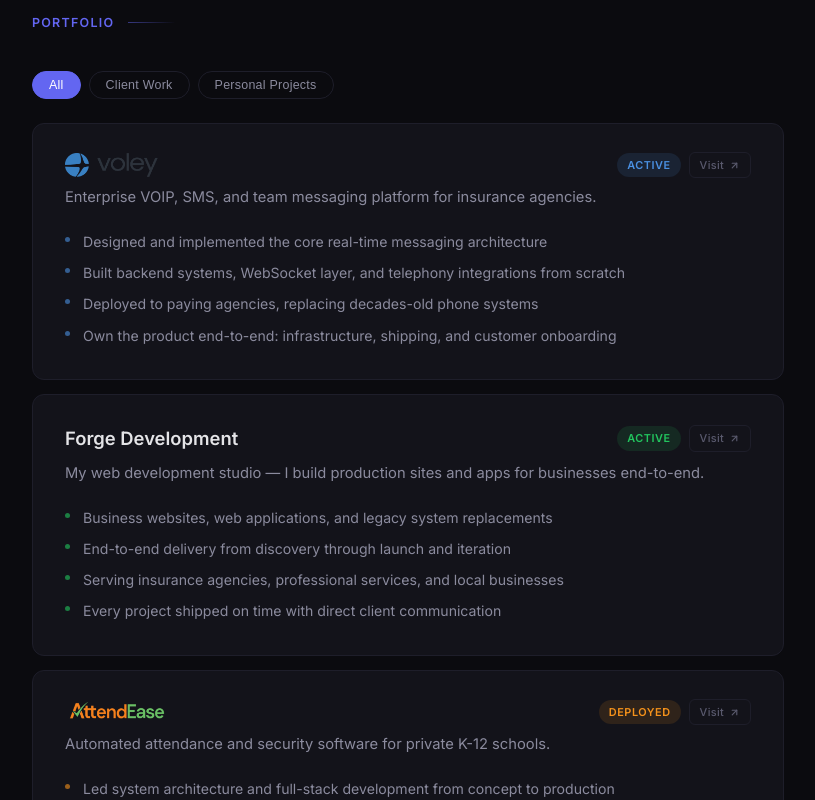
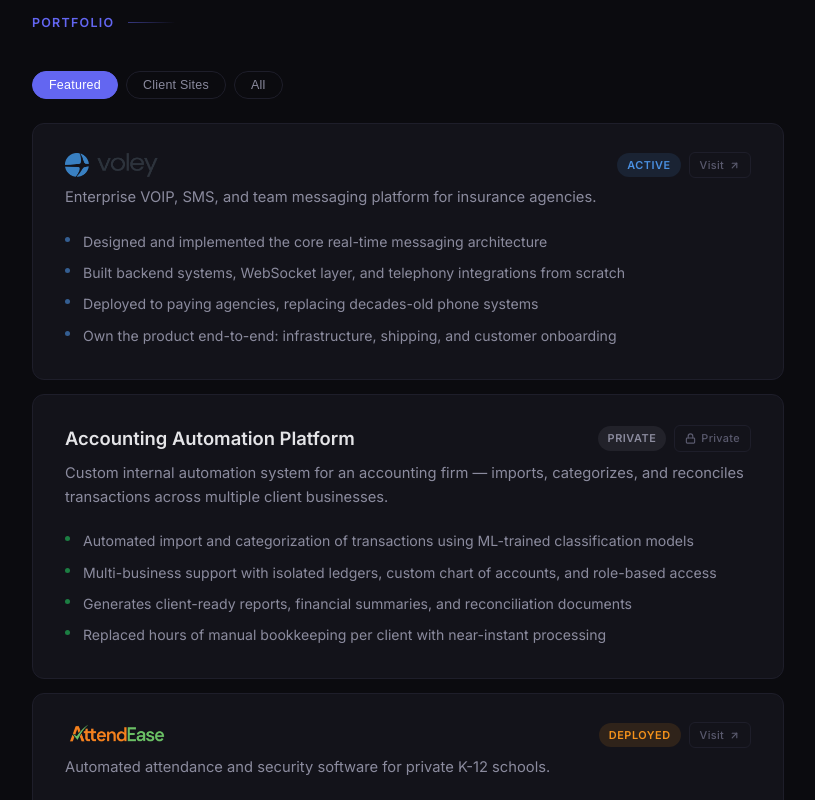
Before and after one commit to johnnyt16/personal_site, a React (Vite) app: page / in a window 1280 px wide. Shown: the part 1180-1980 px from the top of the page, without its empty margins (232-1047 px from the left). Built offline with nearby package versions, Linux system fonts and the light colour scheme.

Commit message:
trey again

```diff
--- a/src/index.css
+++ b/src/index.css
@@ -418,6 +418,15 @@
   background: rgba(34, 197, 94, 0.12);
 }
 
+.tag-private {
+  color: #8b8b9e;
+  background: rgba(139, 139, 158, 0.12);
+}
+
+.tag-accounting {
+  color: #22c55e;
+}
+
 /* ─── Portfolio Filters ─── */
 .portfolio-filters {
   display: flex;
@@ -628,6 +637,145 @@
   border-radius: 50%;
   background: #A855F7;
   opacity: 0.6;
+}
+
+.card-accounting .project-details li::before {
+  content: '';
+  position: absolute;
+  left: 0;
+  top: 11px;
+  width: 5px;
+  height: 5px;
+  border-radius: 50%;
+  background: #22c55e;
+  opacity: 0.6;
+}
+
+/* Private badge */
+.project-private-badge {
+  display: inline-flex;
+  align-items: center;
+  gap: 5px;
+  font-size: 0.68rem;
+  font-weight: 500;
+  color: var(--text-dim);
+  padding: 3px 10px;
+  border-radius: 6px;
+  border: 1px solid var(--border);
+  letter-spacing: 0.03em;
+}
+
+/* Portfolio divider */
+.portfolio-divider {
+  height: 1px;
+  background: linear-gradient(90deg, transparent, var(--border), transparent);
+  margin: 40px 0;
+}
+
+/* Sites subheader (shown in "All" tab) */
+.sites-subheader {
+  margin-bottom: 20px;
+}
+
+.sites-subheader span {
+  font-size: 0.72rem;
+  font-weight: 600;
+  color: var(--text-dim);
+  letter-spacing: 0.08em;
+  text-transform: uppercase;
+}
+
+/* ─── Client Sites Grid ─── */
+.sites-grid {
+  display: grid;
+  grid-template-columns: 1fr 1fr;
+  gap: 14px;
+}
+
+.site-card {
+  background: var(--surface);
+  border: 1px solid var(--border);
+  border-radius: 12px;
+  overflow: hidden;
+  transition: border-color 0.3s ease;
+  height: 100%;
+}
+
+.site-card:hover {
+  border-color: rgba(99, 102, 241, 0.2);
+}
+
+.site-preview {
+  height: 100px;
+  display: flex;
+  align-items: center;
+  justify-content: center;
+  position: relative;
+  overflow: hidden;
+}
+
+.site-preview-label {
+  font-size: 1.4rem;
+  font-weight: 700;
+  color: rgba(255, 255, 255, 0.08);
+  letter-spacing: 0.06em;
+  text-transform: uppercase;
+  user-select: none;
+}
+
+.site-info {
+  padding: 16px 18px 18px;
+}
+
+.site-info-header {
+  display: flex;
+  align-items: center;
+  justify-content: space-between;
+  gap: 8px;
+}
+
+.site-ref-link {
+  display: inline-flex;
+  align-items: center;
+  gap: 4px;
+  font-size: 0.65rem;
+  font-weight: 500;
+  color: var(--text-dim);
+  padding: 2px 8px;
+  border-radius: 5px;
+  border: 1px solid var(--border);
+  text-decoration: none;
+  letter-spacing: 0.02em;
+  transition: color 0.2s ease, border-color 0.2s ease;
+  flex-shrink: 0;
+}
+
+.site-ref-link:hover {
+  color: var(--text);
+  border-color: var(--text-muted);
+}
+
+.site-name {
+  font-size: 0.92rem;
+  font-weight: 600;
+  color: var(--text);
+  margin-bottom: 4px;
+}
+
+.site-type {
+  font-size: 0.68rem;
+  font-weight: 500;
+  color: var(--accent);
+  letter-spacing: 0.04em;
+  text-transform: uppercase;
+  display: block;
+  margin-bottom: 8px;
+}
+
+.site-desc {
+  font-size: 0.8rem;
+  color: var(--text-muted);
+  line-height: 1.55;
 }
 
 /* ─── Process Timeline ─── */
@@ -896,7 +1044,8 @@
 
 /* ─── Responsive ─── */
 @media (max-width: 768px) {
-  .services-grid {
+  .services-grid,
+  .sites-grid {
     grid-template-columns: 1fr;
   }
 }
--- a/src/sections/Portfolio.jsx
+++ b/src/sections/Portfolio.jsx
@@ -5,7 +5,14 @@
 import TiltCard from '../components/TiltCard';
 import { ArrowUpRightIcon } from '../components/Icons';
 
-const projects = [
+const LockIcon = () => (
+  <svg width="11" height="11" viewBox="0 0 24 24" fill="none" stroke="currentColor" strokeWidth="2.5" strokeLinecap="round" strokeLinejoin="round">
+    <rect x="3" y="11" width="18" height="11" rx="2" ry="2" />
+    <path d="M7 11V7a5 5 0 0 1 10 0v4" />
+  </svg>
+);
+
+const featured = [
   {
     id: 'voley',
     title: 'Voley',
@@ -15,13 +22,45 @@
     cardClass: 'card-voley',
     spotlightColor: 'rgba(74, 144, 226, 0.12)',
     link: 'https://letsvoley.com',
-    category: 'client',
     desc: 'Enterprise VOIP, SMS, and team messaging platform for insurance agencies.',
     details: [
       'Designed and implemented the core real-time messaging architecture',
       'Built backend systems, WebSocket layer, and telephony integrations from scratch',
       'Deployed to paying agencies, replacing decades-old phone systems',
       'Own the product end-to-end: infrastructure, shipping, and customer onboarding',
+    ],
+  },
+  {
+    id: 'accounting',
+    title: 'Accounting Automation Platform',
+    name: 'Accounting Automation Platform',
+    tag: 'Private',
+    tagClass: 'tag-private',
+    cardClass: 'card-accounting',
+    spotlightColor: 'rgba(34, 197, 94, 0.12)',
+    private: true,
+    desc: 'Custom internal automation system for an accounting firm — imports, categorizes, and reconciles transactions across multiple client businesses.',
+    details: [
+      'Automated import and categorization of transactions using ML-trained classification models',
+      'Multi-business support with isolated ledgers, custom chart of accounts, and role-based access',
+      'Generates client-ready reports, financial summaries, and reconciliation documents',
+      'Replaced hours of manual bookkeeping per client with near-instant processing',
+    ],
+  },
+  {
+    id: 'attendease',
+    title: 'AttendEase',
+    logo: '/attendease-logo.png',
+    tag: 'Deployed',
+    tagClass: 'tag-attendease',
+    cardClass: 'card-attendease',
+    spotlightColor: 'rgba(245, 146, 27, 0.10)',
+    link: 'https://attend-ease.com',
+    desc: 'Automated attendance and security software for private K-12 schools.',
+    details: [
+      'Led system architecture and full-stack development from concept to production',
+      'Deployed in live school environments processing hundreds of check-ins daily',
+      'Designed with FERPA and real-world operational constraints from day one',
     ],
   },
   {
@@ -33,30 +72,12 @@
     cardClass: 'card-forge',
     spotlightColor: 'rgba(34, 197, 94, 0.12)',
     link: 'https://theforgedev.com',
-    category: 'client',
     desc: 'My web development studio — I build production sites and apps for businesses end-to-end.',
     details: [
       'Business websites, web applications, and legacy system replacements',
       'End-to-end delivery from discovery through launch and iteration',
       'Serving insurance agencies, professional services, and local businesses',
       'Every project shipped on time with direct client communication',
-    ],
-  },
-  {
-    id: 'attendease',
-    title: 'AttendEase',
-    logo: '/attendease-logo.png',
-    tag: 'Deployed',
-    tagClass: 'tag-attendease',
-    cardClass: 'card-attendease',
-    spotlightColor: 'rgba(245, 146, 27, 0.10)',
-    link: 'https://attend-ease.com',
-    category: 'client',
-    desc: 'Automated attendance and security software for private K-12 schools.',
-    details: [
-      'Led system architecture and full-stack development from concept to production',
-      'Deployed in live school environments processing hundreds of check-ins daily',
-      'Designed with FERPA and real-world operational constraints from day one',
     ],
   },
   {
@@ -68,7 +89,6 @@
     cardClass: 'card-junzi',
     spotlightColor: 'rgba(255, 255, 255, 0.06)',
     link: 'https://www.bejunzi.com',
-    category: 'personal',
     desc: 'A public discourse platform built to surface truth through structured debate, not popularity.',
     details: [
       'Inspired by Greek philosophy and the lack of foundational reasoning in modern discourse',
@@ -85,7 +105,6 @@
     tagClass: 'tag-infra',
     cardClass: 'card-infra',
     spotlightColor: 'rgba(168, 85, 247, 0.10)',
-    category: 'personal',
     details: [
       'Multi-tenant SaaS architectures with isolated customer environments',
       'Custom rate limiting, webhook ingestion, and authentication services',
@@ -95,18 +114,68 @@
   },
 ];
 
-const filters = [
+const clientSites = [
+  {
+    id: 'tidal',
+    name: 'Tidal Construction Group',
+    type: 'General Contractor',
+    desc: 'Lead generation site with project gallery, quote requests, and service area pages.',
+    gradient: 'linear-gradient(135deg, #1a3a2a, #0d1f17)',
+    ref: 'https://tidalconstructiongroup.com',
+  },
+  {
+    id: 'levon',
+    name: 'Levon Biss Photography',
+    type: 'Photographer',
+    desc: 'Portfolio site with full-bleed galleries, session booking, and client proofing.',
+    gradient: 'linear-gradient(135deg, #2a1a2e, #1a0f1e)',
+    ref: 'https://www.levonbiss.com',
+  },
+  {
+    id: 'isleblue',
+    name: 'Isle Blue Rentals',
+    type: 'Direct Booking · Vacation Rental',
+    desc: 'Direct booking platform replacing Airbnb fees with calendar sync, payments, and guest messaging.',
+    gradient: 'linear-gradient(135deg, #1a2a3a, #0f1a24)',
+    ref: 'https://isleblue.co',
+  },
+  {
+    id: 'warren',
+    name: 'Warren Insurance Group',
+    type: 'Insurance Agency',
+    desc: 'Multi-line agency site with quote funnels, carrier info, and agent bios.',
+    gradient: 'linear-gradient(135deg, #2a2a1a, #1a1a0f)',
+    ref: 'https://warreninsurancegroup.com',
+  },
+  {
+    id: 'oliver',
+    name: 'Oliver Burns Studio',
+    type: 'Interior Design',
+    desc: 'Portfolio and inquiry site with project case studies, mood boards, and consultation booking.',
+    gradient: 'linear-gradient(135deg, #2e1a2a, #1e0f1a)',
+    ref: 'https://www.oliverburns.com',
+  },
+  {
+    id: 'everybody',
+    name: 'Everybody Fights',
+    type: 'Gym & Fitness',
+    desc: 'Membership site with class schedules, trainer profiles, and online sign-up.',
+    gradient: 'linear-gradient(135deg, #1a2a2a, #0f1a1a)',
+    ref: 'https://www.everybodyfights.com',
+  },
+];
+
+const tabs = [
+  { label: 'Featured', value: 'featured' },
+  { label: 'Client Sites', value: 'sites' },
   { label: 'All', value: 'all' },
-  { label: 'Client Work', value: 'client' },
-  { label: 'Personal Projects', value: 'personal' },
 ];
 
 export default function Portfolio() {
-  const [filter, setFilter] = useState('all');
+  const [tab, setTab] = useState('featured');
 
-  const filtered = filter === 'all'
-    ? projects
-    : projects.filter((p) => p.category === filter);
+  const showFeatured = tab === 'featured' || tab === 'all';
+  const showSites = tab === 'sites' || tab === 'all';
 
   return (
     <section className="content-section" id="portfolio">
@@ -117,29 +186,29 @@
       </AnimatedContent>
 
       <div className="portfolio-filters">
-        {filters.map((f) => (
+        {tabs.map((t) => (
           <button
-            key={f.value}
-            className={`filter-btn${filter === f.value ? ' filter-active' : ''}`}
-            onClick={() => setFilter(f.value)}
+            key={t.value}
+            className={`filter-btn${tab === t.value ? ' filter-active' : ''}`}
+            onClick={() => setTab(t.value)}
           >
-            {f.label}
+            {t.label}
           </button>
         ))}
       </div>
 
-      <motion.div className="projects-grid" layout>
-        <AnimatePresence mode="popLayout">
-          {filtered.map((p) => (
+      <AnimatePresence mode="wait">
+        {showFeatured && (
           <motion.div
-              key={p.id}
-              layout
-              initial={{ opacity: 0, scale: 0.95 }}
-              animate={{ opacity: 1, scale: 1 }}
-              exit={{ opacity: 0, scale: 0.95 }}
+            key="featured"
+            className="projects-grid"
+            initial={{ opacity: 0, y: 12 }}
+            animate={{ opacity: 1, y: 0 }}
+            exit={{ opacity: 0, y: -12 }}
             transition={{ duration: 0.3 }}
           >
-              <TiltCard>
+            {featured.map((p) => (
+              <TiltCard key={p.id}>
                 <SpotlightCard className={`project-card ${p.cardClass}`} spotlightColor={p.spotlightColor}>
                   <div className="project-content">
                     <div className="project-header">
@@ -150,11 +219,15 @@
                       )}
                       <div className="project-header-right">
                         <span className={`project-tag ${p.tagClass}`}>{p.tag}</span>
-                        {p.link && (
+                        {p.private ? (
+                          <span className="project-private-badge">
+                            <LockIcon /> Private
+                          </span>
+                        ) : p.link ? (
                           <a href={p.link} target="_blank" rel="noopener noreferrer" className="project-visit-btn">
                             Visit <ArrowUpRightIcon />
                           </a>
-                        )}
+                        ) : null}
                       </div>
                     </div>
                     {p.desc && <p className="project-desc">{p.desc}</p>}
@@ -166,10 +239,60 @@
                   </div>
                 </SpotlightCard>
               </TiltCard>
+            ))}
+          </motion.div>
+        )}
+
+        {showFeatured && showSites && (
+          <div className="portfolio-divider" />
+        )}
+
+        {showSites && (
+          <motion.div
+            key="sites"
+            initial={{ opacity: 0, y: 12 }}
+            animate={{ opacity: 1, y: 0 }}
+            exit={{ opacity: 0, y: -12 }}
+            transition={{ duration: 0.3, delay: showFeatured ? 0.1 : 0 }}
+          >
+            {tab === 'all' && (
+              <div className="sites-subheader">
+                <span>Client Websites</span>
+              </div>
+            )}
+            <div className="sites-grid">
+              {clientSites.map((site, i) => (
+                <motion.div
+                  key={site.id}
+                  initial={{ opacity: 0, y: 20 }}
+                  animate={{ opacity: 1, y: 0 }}
+                  transition={{ duration: 0.35, delay: i * 0.06 }}
+                >
+                  <TiltCard tiltAmount={8}>
+                    <div className="site-card">
+                      <div className="site-preview" style={{ background: site.gradient }}>
+                        <span className="site-preview-label">{site.name.split(' ')[0]}</span>
+                      </div>
+                      <div className="site-info">
+                        <div className="site-info-header">
+                          <h4 className="site-name">{site.name}</h4>
+                          {site.ref && (
+                            <a href={site.ref} target="_blank" rel="noopener noreferrer" className="site-ref-link">
+                              View <ArrowUpRightIcon />
+                            </a>
+                          )}
+                        </div>
+                        <span className="site-type">{site.type}</span>
+                        <p className="site-desc">{site.desc}</p>
+                      </div>
+                    </div>
+                  </TiltCard>
                 </motion.div>
               ))}
+            </div>
+          </motion.div>
+        )}
       </AnimatePresence>
-      </motion.div>
     </section>
   );
 }
```
Lines whose indentation alone changed are shown as unchanged.
